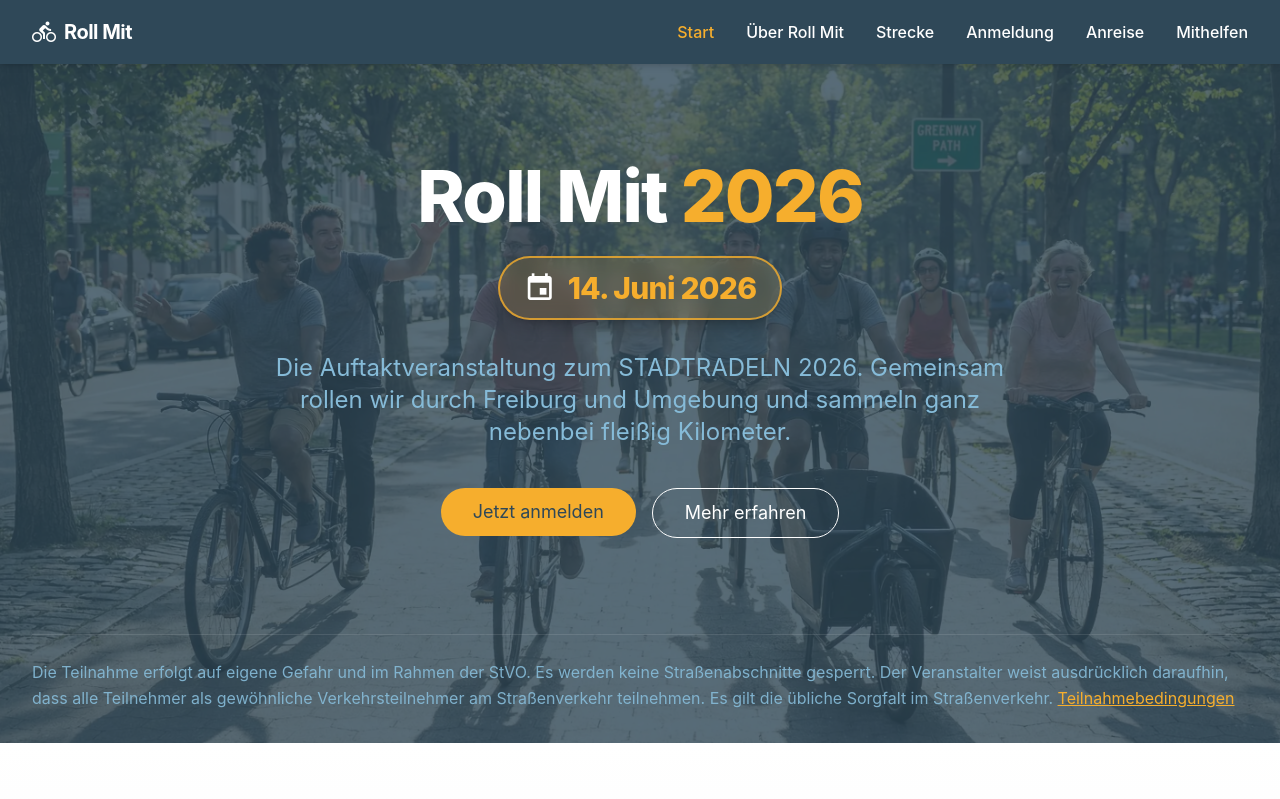
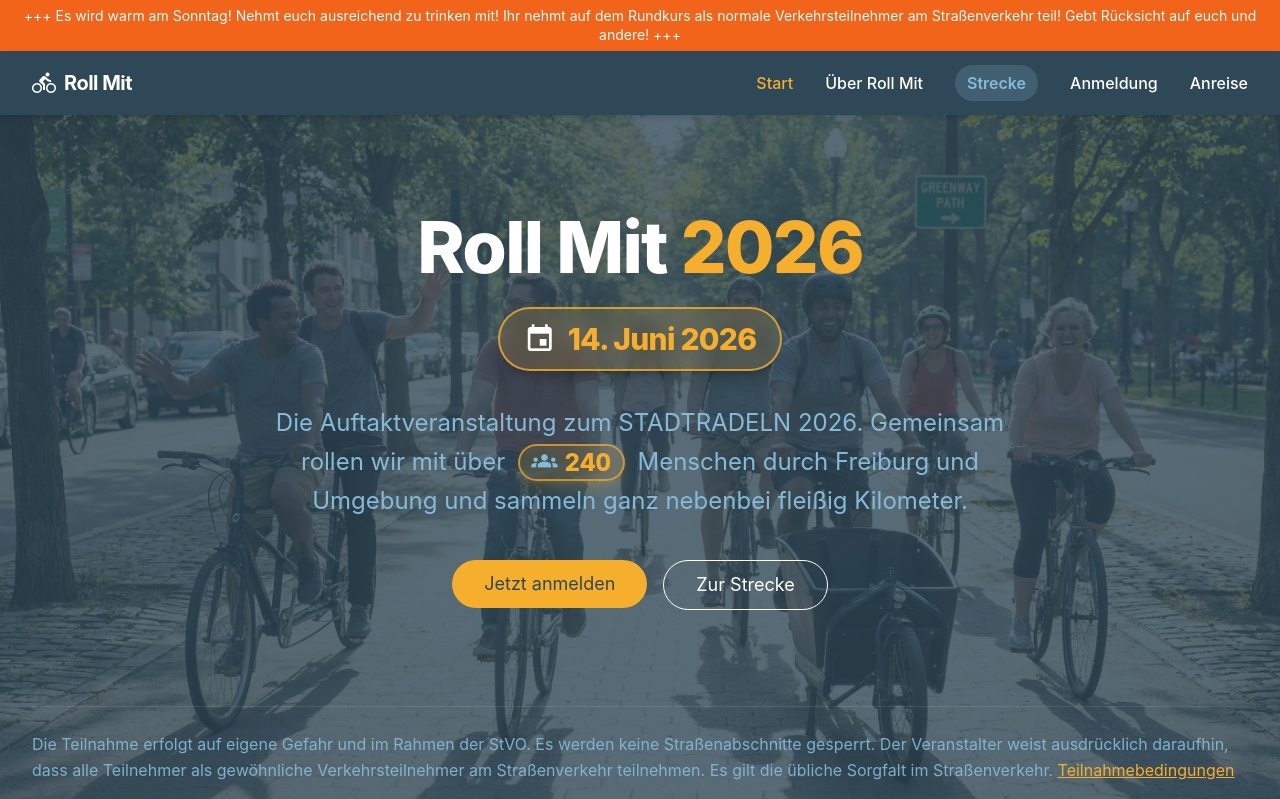
Before and after one commit to jekolbe/roll-mit-ui, an Angular app: page / in a window 1280 px wide. Shown: the top 799 px of the page. Built offline with nearby package versions, Linux system fonts and the light colour scheme.

Commit message:
Updated images and front page

```diff
--- a/src/app/layout/footer/footer.html
+++ b/src/app/layout/footer/footer.html
@@ -26,6 +26,7 @@
       <div>
         <h3 class="text-lg font-semibold mb-4 text-honey-bronze">Kontakt & Rechtliches</h3>
         <ul class="space-y-2 text-charcoal-blue-200 text-sm">
+          <li><a routerLink="/helfen" class="hover:text-white transition-colors">Mithelfen</a></li>
           <li><a routerLink="/impressum" class="hover:text-white transition-colors">Impressum</a></li>
           <li><a routerLink="/datenschutz" class="hover:text-white transition-colors">Datenschutz</a></li>
           <li>
--- a/src/app/layout/header/header.component.ts
+++ b/src/app/layout/header/header.component.ts
@@ -8,6 +8,7 @@ type MenuItem = {
   label: string;
   path: string;
   exact: boolean;
+  highlight?: boolean;
 };
 
 @Component({
@@ -28,10 +29,9 @@ export class HeaderComponent {
   readonly menuItems: MenuItem[] = [
     { label: "Start", path: "/", exact: true },
     { label: "Über Roll Mit", path: "/ueber", exact: false },
-    { label: "Strecke", path: "/strecke", exact: false },
+    { label: "Strecke", path: "/strecke", exact: false, highlight: true },
     { label: "Anmeldung", path: "/anmelden", exact: false },
     { label: "Anreise", path: "/anreise", exact: false },
-    { label: "Mithelfen", path: "/helfen", exact: false },
   ];
 
   openMobileMenu(): void {
--- a/src/app/layout/header/header.html
+++ b/src/app/layout/header/header.html
@@ -1,3 +1,15 @@
+<div
+  class="w-full bg-blaze-orange text-white px-4 py-1.5"
+  role="status"
+  aria-live="polite"
+>
+  <p class="max-w-7xl mx-auto text-center text-xs sm:text-sm leading-snug">
+    +++ Es wird warm am Sonntag! Nehmt euch ausreichend zu trinken mit! Ihr nehmt auf dem
+    Rundkurs als normale Verkehrsteilnehmer am Straßenverkehr teil! Gebt Rücksicht auf
+    euch und andere! +++
+  </p>
+</div>
+
 <header class="bg-charcoal-blue text-white shadow-md sticky top-0 z-50">
   <div class="max-w-7xl mx-auto px-4 sm:px-6 lg:px-8">
     <div class="flex justify-between h-16 items-center">
@@ -8,13 +20,18 @@
         </a>
       </div>
 
-      <nav class="hidden md:flex space-x-8" aria-label="Primary">
+      <nav class="hidden md:flex items-center gap-8" aria-label="Primary">
         <ng-container *ngFor="let item of menuItems; trackBy: trackByPath">
           <a
             [routerLink]="item.path"
-            routerLinkActive="text-honey-bronze"
+            [routerLinkActive]="item.highlight ? '' : 'text-honey-bronze'"
             [routerLinkActiveOptions]="{exact: item.exact}"
-            class="hover:text-sky-reflection transition-colors font-medium"
+            class="inline-flex items-center h-9 transition-colors"
+            [ngClass]="
+              item.highlight
+                ? 'px-3 rounded-full bg-sky-reflection/20 text-sky-reflection font-semibold hover:bg-sky-reflection/30'
+                : 'font-medium hover:text-sky-reflection'
+            "
           >
             {{ item.label }}
           </a>
@@ -75,10 +92,15 @@
         <a
           *ngFor="let item of menuItems; trackBy: trackByPath"
           [routerLink]="item.path"
-          routerLinkActive="text-honey-bronze"
+          [routerLinkActive]="item.highlight ? '' : 'text-honey-bronze'"
           [routerLinkActiveOptions]="{exact: item.exact}"
           (click)="closeMobileMenu()"
-          class="px-3 py-3 rounded-md hover:text-sky-reflection transition-colors font-medium"
+          class="inline-flex items-center min-h-9 px-3 py-2 rounded-md transition-colors"
+          [ngClass]="
+            item.highlight
+              ? 'bg-sky-reflection/20 text-sky-reflection font-semibold hover:bg-sky-reflection/30'
+              : 'font-medium hover:text-sky-reflection'
+          "
         >
           {{ item.label }}
         </a>
--- a/src/app/pages/home/home.component.ts
+++ b/src/app/pages/home/home.component.ts
@@ -1,4 +1,9 @@
-import {Component} from '@angular/core';
+import {
+  afterNextRender,
+  Component,
+  OnDestroy,
+  signal,
+} from '@angular/core';
 import {MatButtonModule} from '@angular/material/button';
 import {MatIconModule} from '@angular/material/icon';
 import {RouterLink} from '@angular/router';
@@ -9,4 +14,60 @@ import {RouterLink} from '@angular/router';
   imports: [MatButtonModule, MatIconModule, RouterLink],
   templateUrl: './home.html',
 })
-export class HomeComponent {}
+export class HomeComponent implements OnDestroy {
+  readonly participantCount = signal(0);
+  readonly incrementPulse = signal(false);
+
+  private countUpFrame?: number;
+  private incrementTimeout?: ReturnType<typeof setTimeout>;
+  private pulseTimeout?: ReturnType<typeof setTimeout>;
+
+  private readonly targetCount = 254;
+  private readonly countUpDurationMs = 8000;
+
+  constructor() {
+    afterNextRender(() => this.startCountUp());
+  }
+
+  ngOnDestroy(): void {
+    if (this.countUpFrame !== undefined) {
+      cancelAnimationFrame(this.countUpFrame);
+    }
+    if (this.incrementTimeout !== undefined) {
+      clearTimeout(this.incrementTimeout);
+    }
+    if (this.pulseTimeout !== undefined) {
+      clearTimeout(this.pulseTimeout);
+    }
+  }
+
+  private startCountUp(): void {
+    const startTime = performance.now();
+
+    const animate = (now: number): void => {
+      const progress = Math.min((now - startTime) / this.countUpDurationMs, 1);
+      const eased = 1 - Math.pow(1 - progress, 3);
+      this.participantCount.set(Math.floor(eased * this.targetCount));
+
+      if (progress < 1) {
+        this.countUpFrame = requestAnimationFrame(animate);
+        return;
+      }
+
+      this.participantCount.set(this.targetCount);
+      this.scheduleIncrement();
+    };
+
+    this.countUpFrame = requestAnimationFrame(animate);
+  }
+
+  private scheduleIncrement(): void {
+    const delayMs = 10_000 + Math.random() * 5_000;
+    this.incrementTimeout = setTimeout(() => {
+      this.participantCount.update((count) => count + 1);
+      this.incrementPulse.set(true);
+      this.pulseTimeout = setTimeout(() => this.incrementPulse.set(false), 600);
+      this.scheduleIncrement();
+    }, delayMs);
+  }
+}
--- a/src/app/pages/home/home.html
+++ b/src/app/pages/home/home.html
@@ -28,10 +28,31 @@
           </span>
         </div>
         <p
-          class="text-xl md:text-2xl text-sky-reflection max-w-3xl mx-auto mb-10"
+          class="text-xl md:text-2xl text-sky-reflection max-w-3xl mx-auto mb-10 leading-relaxed"
         >
-          Die Auftaktveranstaltung zum STADTRADELN 2026. Gemeinsam rollen wir
-          durch Freiburg und Umgebung und sammeln ganz nebenbei fleißig Kilometer.
+          Die Auftaktveranstaltung zum STADTRADELN 2026. Gemeinsam rollen wir mit
+          über
+          <span
+            class="mx-1.5 inline-flex items-center align-middle"
+            ngSkipHydration
+          >
+            <span
+              class="inline-flex items-center gap-1 rounded-full border-2 border-honey-bronze/70 bg-honey-bronze/15 px-2.5 py-0.5 shadow-lg shadow-honey-bronze/20 backdrop-blur-sm transition-transform duration-500"
+              [class.scale-110]="incrementPulse()"
+            >
+              <mat-icon
+                class="!h-[1.1em] !w-[1.1em] !text-[1.1em] leading-none text-honey-bronze"
+                aria-hidden="true"
+                >groups</mat-icon
+              >
+              <span
+                class="min-w-[3ch] text-xl font-extrabold leading-none tabular-nums text-honey-bronze md:text-2xl"
+                >{{ participantCount() }}</span
+              >
+            </span>
+          </span>
+          Menschen durch Freiburg und Umgebung und sammeln ganz nebenbei fleißig
+          Kilometer.
         </p>
         <div class="flex flex-col sm:flex-row justify-center gap-4">
           <button
@@ -45,9 +66,9 @@
           <button
             mat-stroked-button
             class="!border-white !text-white !px-8 !py-6 !text-lg !rounded-full hover:!bg-white/10"
-            routerLink="/ueber"
+            routerLink="/strecke"
           >
-            Mehr erfahren
+            Zur Strecke
           </button>
         </div>
       </div>
@@ -271,6 +292,19 @@
           />
         </div>
       </div>
+
+      <figure class="mx-auto mt-16 max-w-sm">
+        <img
+          src="/beschilderung-strecke.webp"
+          alt="Beschilderung entlang der Roll-Mit-Strecke"
+          class="w-full rounded-2xl shadow-lg"
+          loading="lazy"
+        />
+        <figcaption class="mt-3 text-sm text-charcoal-blue-400 text-center">
+          Diese Schilder weisen dir entlang der Strecke auch ohne Navigationsgerät den
+          Weg
+        </figcaption>
+      </figure>
     </div>
   </section>
 
--- a/src/app/pages/strecke/strecke.html
+++ b/src/app/pages/strecke/strecke.html
@@ -124,6 +124,20 @@
       </div>
     </section>
 
+    <div
+      class="mt-8 overflow-hidden rounded-3xl border border-charcoal-blue-100 bg-white shadow-xl shadow-charcoal-blue-100/70"
+    >
+      <img
+        src="/beschilderung-strecke.webp"
+        alt="Beschilderung entlang der Roll-Mit-Strecke"
+        class="h-auto w-full object-cover"
+      />
+    </div>
+    <p class="mt-4 text-center text-charcoal-blue-400">
+      Diese Schilder weisen dir entlang der Strecke auch ohne Navigationsgerät den
+      Weg
+    </p>
+
     <section
       id="stempelstationen"
       class="mt-16 scroll-mt-24"
```
Also changed, not shown: public/beschilderung-strecke.webp (added).
